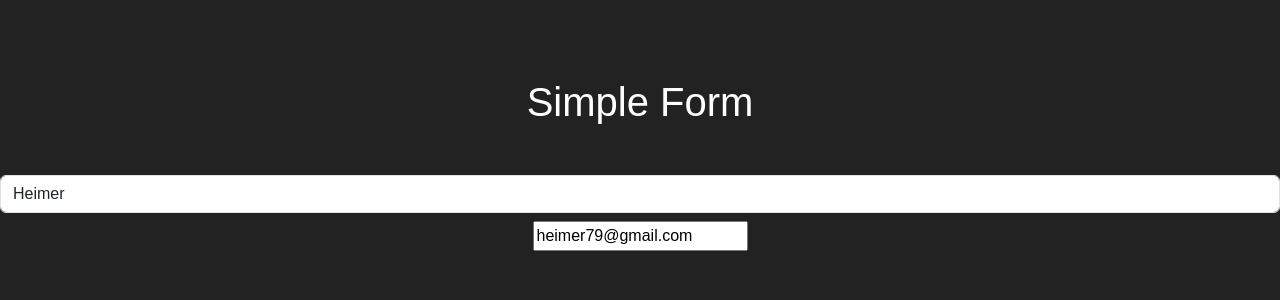
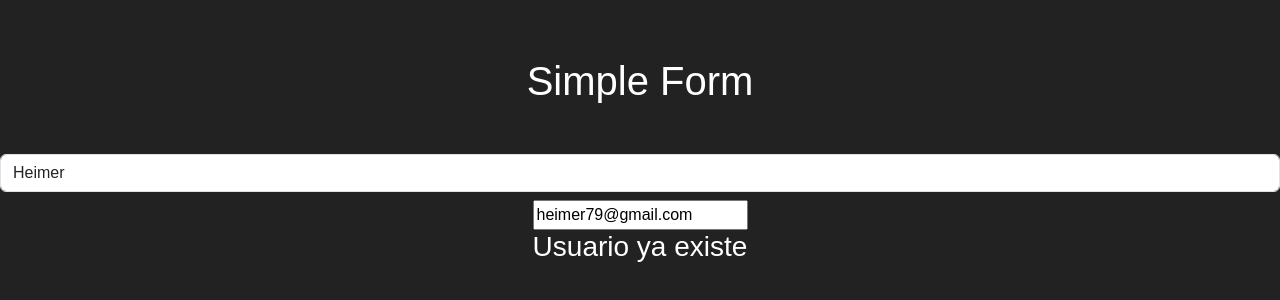
Before and after one commit to heimer79/hook-app, a React (Vite) app: page / in a window 1280 px wide. Shown: the part 236-536 px from the top of the page. Built offline with nearby package versions, Linux system fonts and the light colour scheme.

Commit message:
feat: Add Message component for displaying existing user message

```diff
--- /dev/null
+++ b/src/02-useEffect/Message.jsx
@@ -0,0 +1,30 @@
+import { useEffect } from "react"
+
+export const Message = () => {
+
+
+    useEffect(() => {
+        console.log('Mensaje montado')
+        return () => {
+            console.log('Mensaje desmontado')
+        }
+    }, []
+)
+
+
+
+
+
+
+  return (
+    <>
+
+        <h3>
+            Usuario ya existe
+
+        </h3>
+
+
+    </>
+  )
+}
--- a/src/02-useEffect/SimpleForm.jsx
+++ b/src/02-useEffect/SimpleForm.jsx
@@ -1,4 +1,6 @@
 import { useEffect, useState } from "react"
+
+import { Message } from "./Message"
 
 
 
@@ -27,20 +29,20 @@ export const SimpleForm = () => {
 
     useEffect(
         () => {
-            console.log('Hey!')
+           /*  console.log('Hey!') */
         }, []
     )
 
 
     useEffect(
         () => {
-            console.log('FormState changed')
+            /* console.log('FormState changed') */
         }, [formState]
     )
 
     useEffect(
         () => {
-            console.log('Email changed')
+            /* console.log('Email changed') */
         }, [email]
     )
 
@@ -76,6 +78,10 @@ export const SimpleForm = () => {
 
             />
 
+             {
+                ( username === 'Heimer' ) && <Message />
+             }
+
         </>
     )
 }
```
